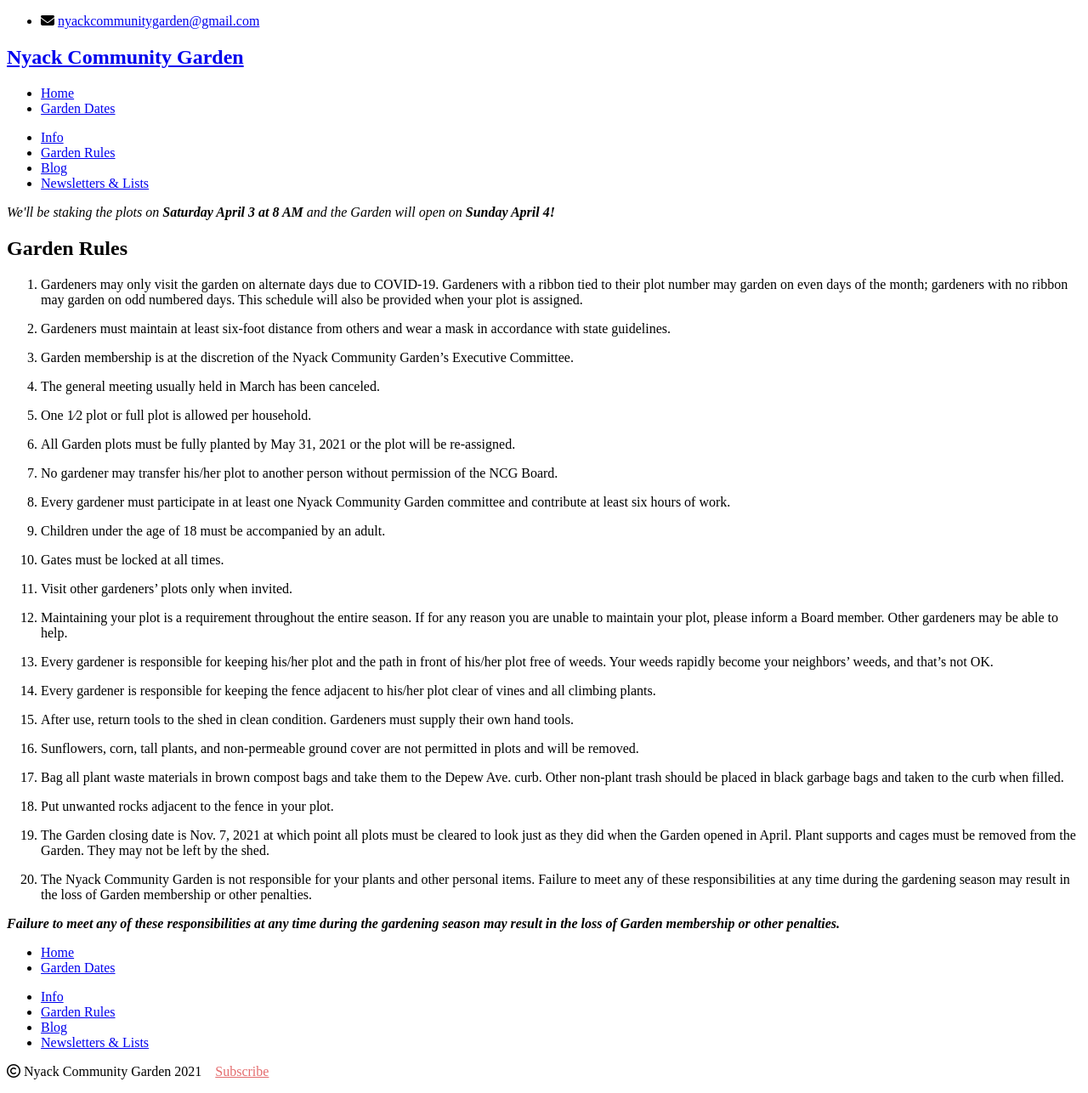
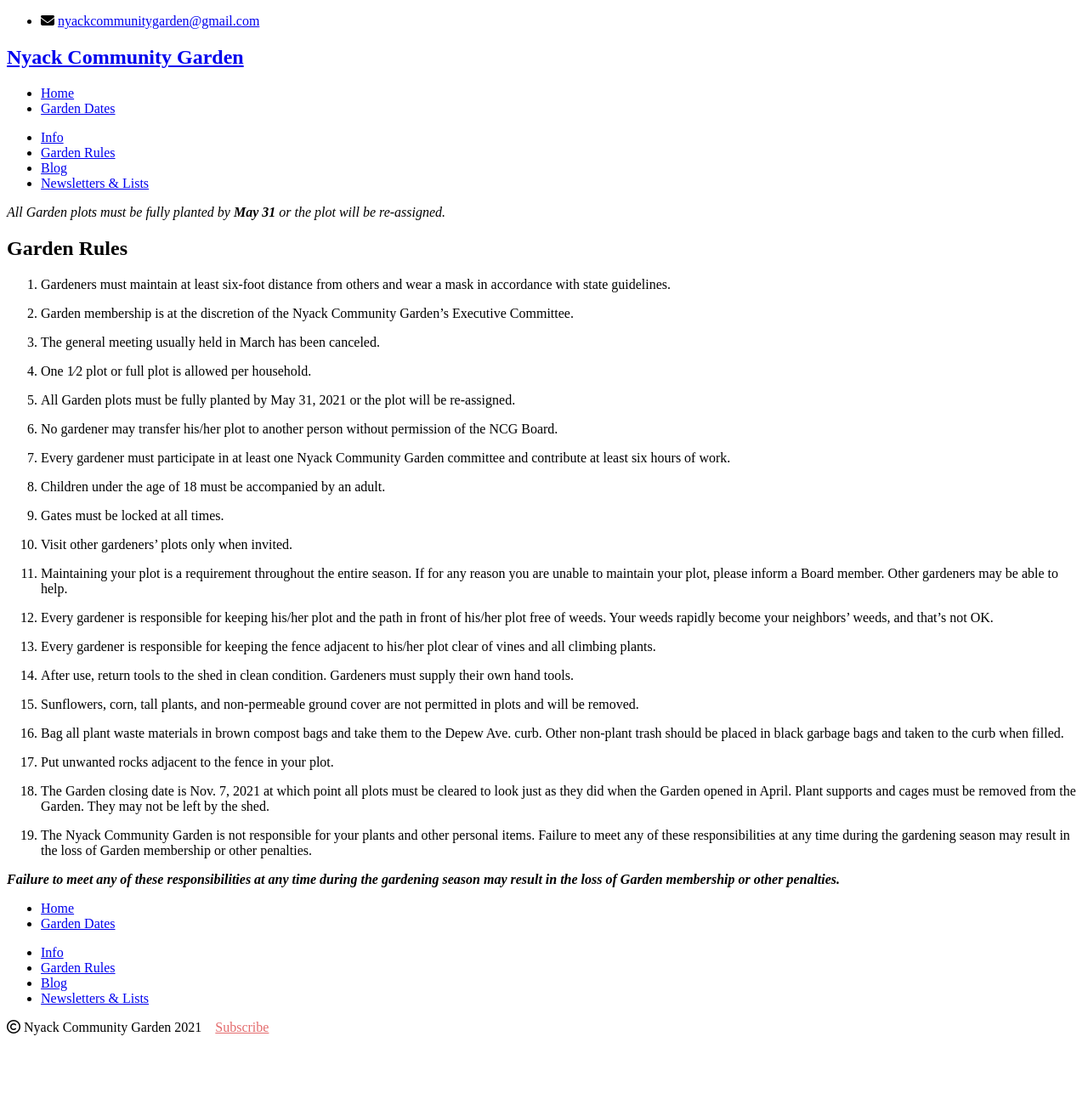
Before and after one commit to bosborne/nyackcommunitygarden, a Jekyll site: the page built from garden-rules/index.md, in a window 1280 px wide. Shown: the whole page at 85% size. Built offline with Jekyll 4.4.1, drawn with Linux system fonts in a browser that asks for light colours; nearby versions of some CDN libraries; library files that are not in the unit come from our copies; after the commit the page ends 1234 px from its top, so only the background shows below that.

Commit message:
Remove alternate day rule

```diff
--- a/_layouts/default.html
+++ b/_layouts/default.html
@@ -22,7 +22,7 @@
       <div class="bannerbox">
         <p>
           <i>
-            We'll be staking the plots on <b>Saturday April 3 at 8 AM</b> and the Garden will open on <b>Sunday April 4!</b>
+            All Garden plots must be fully planted by <b>May 31</b> or the plot will be re-assigned.
           </i>
         </p>
       </div>
--- a/garden-rules/index.md
+++ b/garden-rules/index.md
@@ -6,54 +6,52 @@
 
 ## Garden Rules
 
-1. Gardeners may only visit the garden on alternate days due to COVID-19. Gardeners with a ribbon tied to their plot number may garden on even days of the month; gardeners with no ribbon may garden on odd numbered days. This schedule will also be provided when your plot is assigned.
+1. Gardeners must maintain at least six-foot distance from others and wear a mask in accordance with state guidelines.
 
-2. Gardeners must maintain at least six-foot distance from others and wear a mask in accordance with state guidelines.
+2. Garden membership is at the discretion of the Nyack Community Garden’s Executive Committee.
 
-3. Garden membership is at the discretion of the Nyack Community Garden’s Executive Committee.
+3. The general meeting usually held in March has been canceled.
 
-4. The general meeting usually held in March has been canceled.
+4. One 1⁄2 plot or full plot is allowed per household.
 
-5. One 1⁄2 plot or full plot is allowed per household.
+5. All Garden plots must be fully planted by May 31, 2021 or the plot will be re-assigned.
 
-6. All Garden plots must be fully planted by May 31, 2021 or the plot will be re-assigned.
+6. No gardener may transfer his/her plot to another person without permission of the NCG Board.
 
-7. No gardener may transfer his/her plot to another person without permission of the NCG Board.
-
-8. Every gardener must participate in at least one Nyack Community Garden committee and
+7. Every gardener must participate in at least one Nyack Community Garden committee and
 contribute at least six hours of work.
 
-9. Children under the age of 18 must be accompanied by an adult.
+8. Children under the age of 18 must be accompanied by an adult.
 
-10. Gates must be locked at all times.
+9. Gates must be locked at all times.
 
-11. Visit other gardeners’ plots only when invited.
+10. Visit other gardeners’ plots only when invited.
 
-12. Maintaining your plot is a requirement throughout the entire season. If for any reason you are
+11. Maintaining your plot is a requirement throughout the entire season. If for any reason you are
 unable to maintain your plot, please inform a Board member. Other gardeners may be able to
 help.
 
-13. Every gardener is responsible for keeping his/her plot and the path in front of his/her plot free of
+12. Every gardener is responsible for keeping his/her plot and the path in front of his/her plot free of
 weeds. Your weeds rapidly become your neighbors’ weeds, and that’s not OK.
 
-14. Every gardener is responsible for keeping the fence adjacent to his/her plot clear of vines and all
+13. Every gardener is responsible for keeping the fence adjacent to his/her plot clear of vines and all
 climbing plants.
 
-15. After use, return tools to the shed in clean condition. Gardeners must supply their own hand tools.
+14. After use, return tools to the shed in clean condition. Gardeners must supply their own hand tools.
 
-16. Sunflowers, corn, tall plants, and non-permeable ground cover are not permitted in plots and will
+15. Sunflowers, corn, tall plants, and non-permeable ground cover are not permitted in plots and will
 be removed.
 
-17. Bag all plant waste materials in brown compost bags and take them to the Depew Ave. curb. Other
+16. Bag all plant waste materials in brown compost bags and take them to the Depew Ave. curb. Other
 non-plant trash should be placed in black garbage bags and taken to the curb when filled.
 
-18. Put unwanted rocks adjacent to the fence in your plot.
+17. Put unwanted rocks adjacent to the fence in your plot.
 
-19. The Garden closing date is Nov. 7, 2021 at which point all plots must be cleared to look just as they
+18. The Garden closing date is Nov. 7, 2021 at which point all plots must be cleared to look just as they
 did when the Garden opened in April. Plant supports and cages must be removed from the Garden.
 They may not be left by the shed.
 
-20. The Nyack Community Garden is not responsible for your plants and other personal items.
+19. The Nyack Community Garden is not responsible for your plants and other personal items.
 Failure to meet any of these responsibilities
 at any time during the gardening season
 may result in the loss of Garden membership or other penalties.
```
